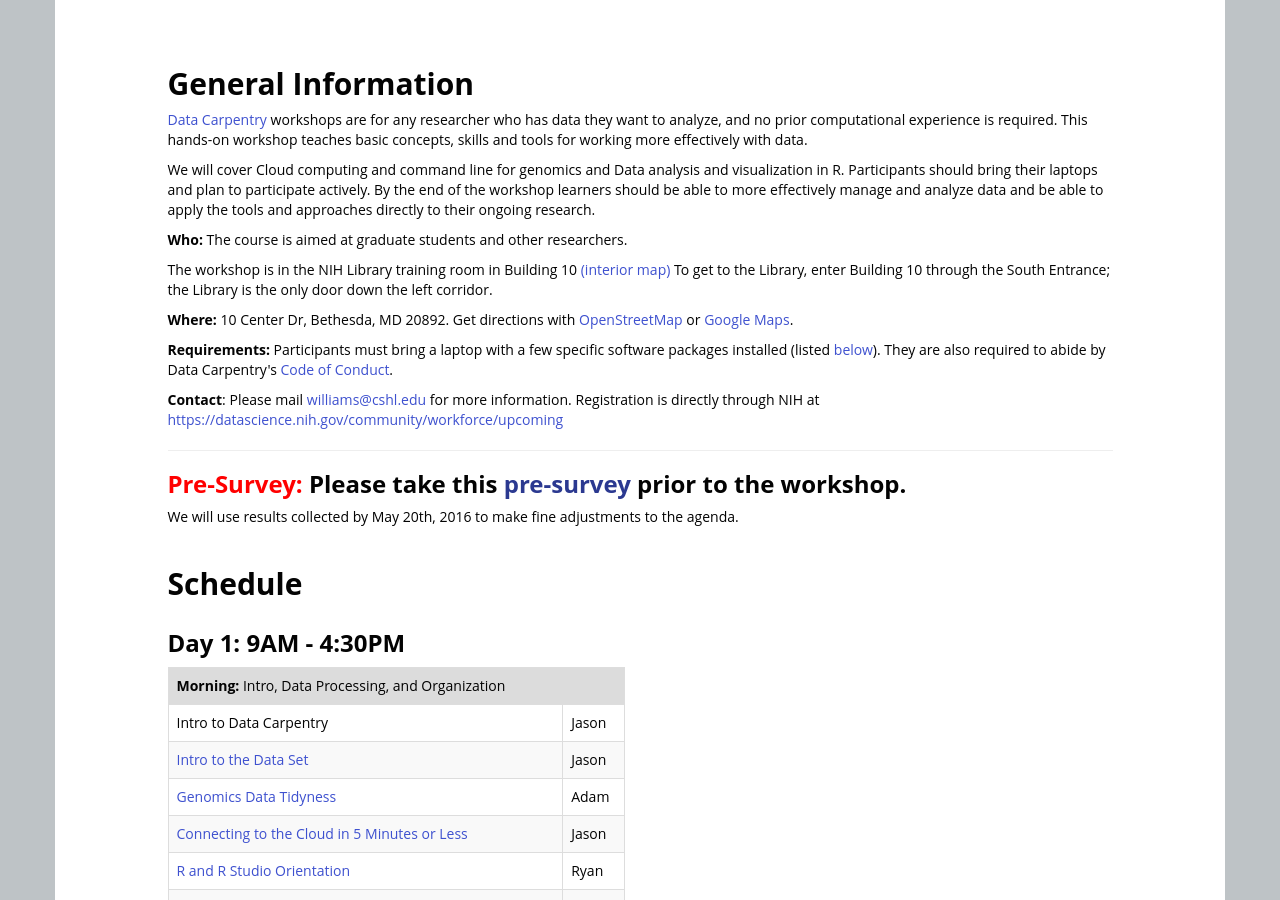
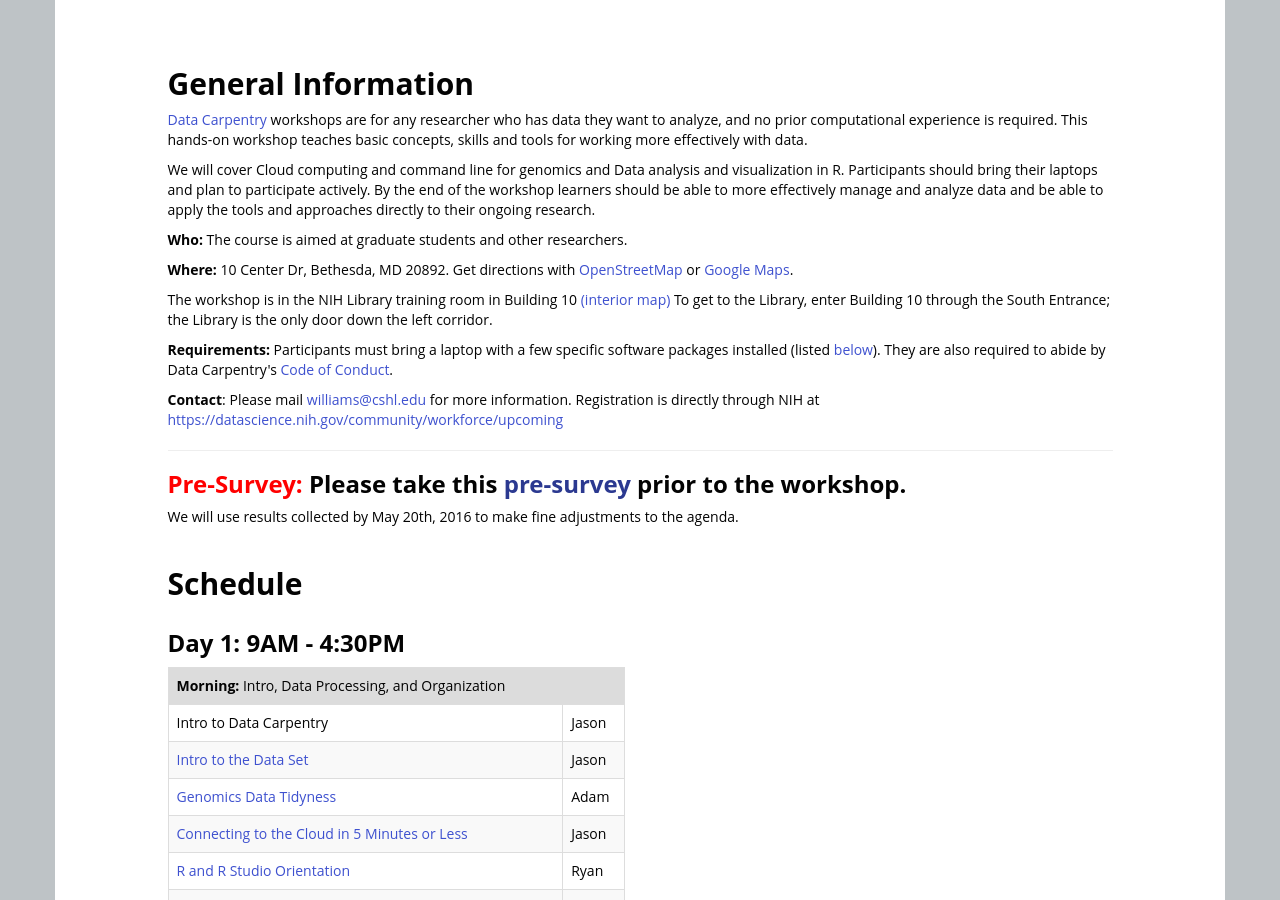
Before and after one commit to collinstorlie/2016-05-26-NIH, a Jekyll site: the page built from index.html, in a window 1280 px wide and 900 px high, scrolled down 485 px. Built offline with Jekyll 4.4.1, drawn with Linux system fonts in a browser that asks for light colours; nearby versions of some CDN libraries; library files that are not in the unit come from our copies.

```diff
--- a/index.html
+++ b/index.html
@@ -85,18 +85,17 @@ Participants should bring their laptops and plan to participate actively. By the
 -->
 {% if page.latlng %}
 <p>
-  The workshop is in the NIH Library training room in Building 10
-  <a href="https://fmrif.nimh.nih.gov/public/directions/Bldg10Map.jpg/image_view_fullscreen">(interior map)</a>
-  To get to the Library, enter Building 10 through the South Entrance; the Library is the only door down the left corridor.
-</p>
-
-<p>
   <strong>Where:</strong>
   {{page.address}}.
   Get directions with
   <a href="//www.openstreetmap.org/?mlat={{page.latlng | replace:',','&mlon='}}&zoom=16">OpenStreetMap</a>
   or
   <a href="//maps.google.com/maps?q={{page.latlng}}">Google Maps</a>.
+</p>
+<p>
+  The workshop is in the NIH Library training room in Building 10
+  <a href="https://fmrif.nimh.nih.gov/public/directions/Bldg10Map.jpg/image_view_fullscreen">(interior map)</a>
+  To get to the Library, enter Building 10 through the South Entrance; the Library is the only door down the left corridor.
 </p>
 {% endif %}
 
```
